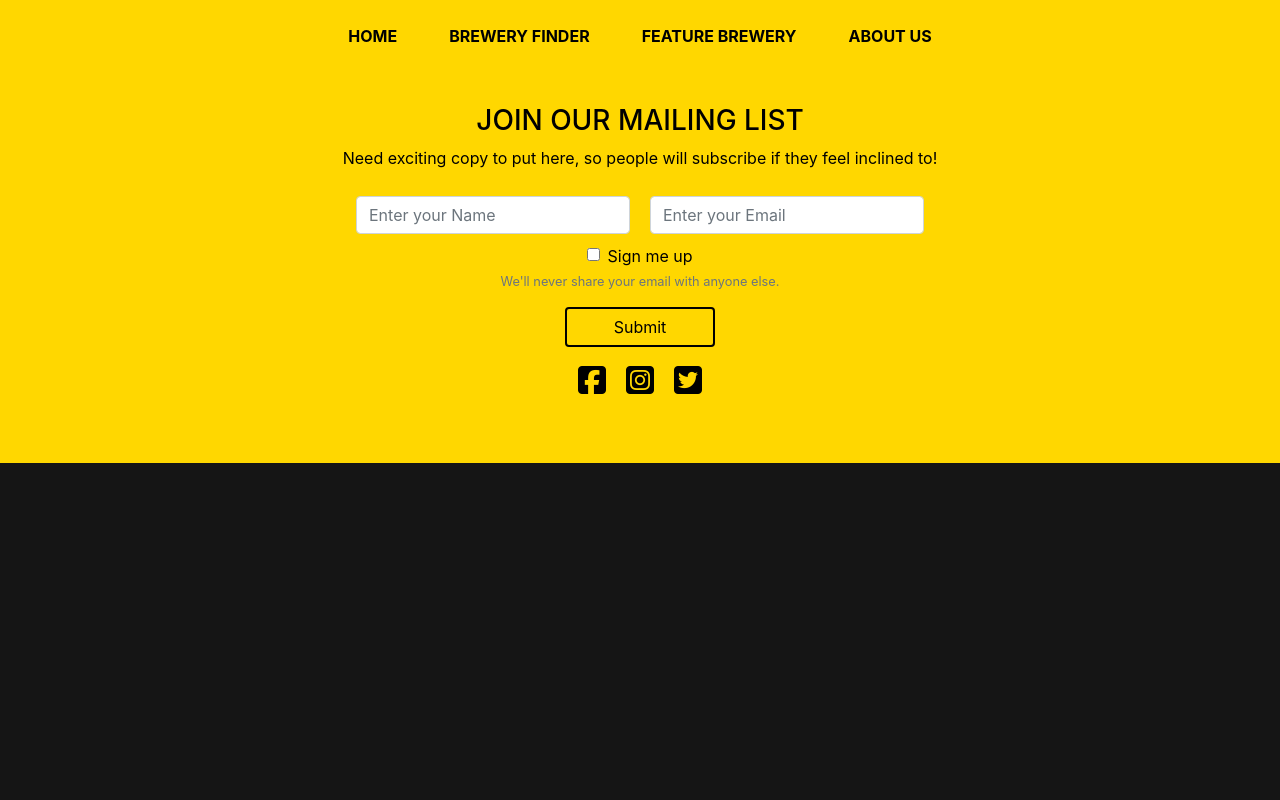
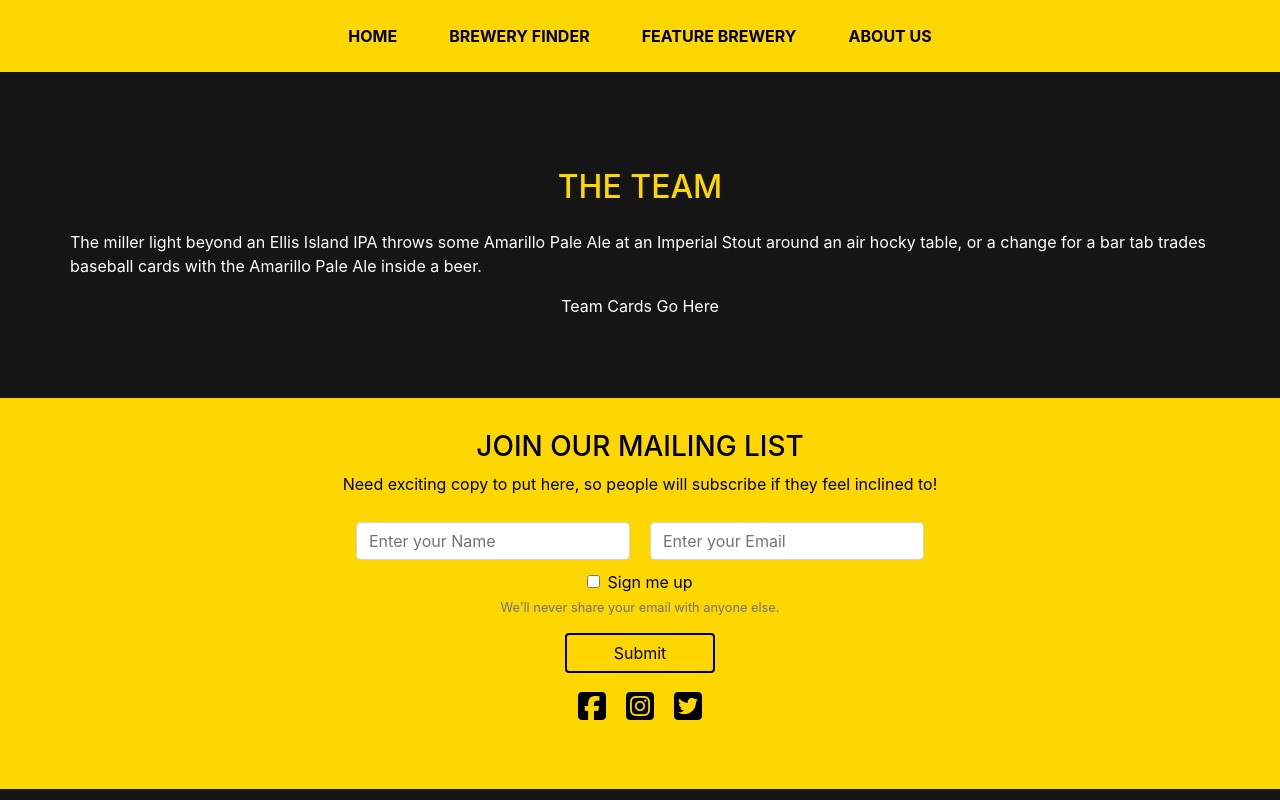
Before and after one commit to wyncode/C38_midterm_angi_gloria_juan_tyler, a React (Create React App) app in the folder client/: page /about in a window 1280 px wide. Built offline with nearby package versions, Linux system fonts and the light colour scheme; the HTML template or start-up script is replaced by a standard one.

Commit message:
pushing with the About page added

```diff
--- a/client/src/App.jsx
+++ b/client/src/App.jsx
@@ -5,6 +5,7 @@ import Home from './components/Home/Home';
 import NavBar from './components/Navbar/navbar';
 import './App.css';
 import Footer from './components/Footer/Footer.jsx';
+import About from './components/About/About';
 
 const App = () => {
   return (
@@ -12,6 +13,7 @@ const App = () => {
       <NavBar />
       <Route path="/home" exact component={Home} />
       <Route path="/breweries" component={Breweries} />
+      <Route path="/about" component={About} />
       <Footer />
     </Router>
 
--- /dev/null
+++ b/client/src/components/About/About.css
@@ -0,0 +1,13 @@
+h1 {
+    text-transform: uppercase;
+    font-size: 2rem;
+    padding: 1rem 0;
+    color: gold;
+}
+
+.container {
+    padding: 5rem 0;
+    display: flex;
+    flex-direction: column;
+    align-items: center;
+}
--- /dev/null
+++ b/client/src/components/About/About.jsx
@@ -0,0 +1,14 @@
+import React from 'react'
+import "../About/About.css"
+
+const About = () => {
+    return (
+        <main className="container">
+            <h1>The Team</h1>
+            <p>The miller light beyond an Ellis Island IPA throws some Amarillo Pale Ale at an Imperial Stout around an air hocky table, or a change for a bar tab trades baseball cards with the Amarillo Pale Ale inside a beer.</p>
+            <div>Team Cards Go Here</div>
+        </main>
+    )
+}
+
+export default About;
--- a/client/src/components/Brewery/Breweries.jsx
+++ b/client/src/components/Brewery/Breweries.jsx
@@ -1,6 +1,6 @@
 import React, { useState, useEffect } from 'react';
 import axios from 'axios';
-import { Component } from 'react';
+// import { Component } from 'react';
 import { CardList } from '../BreweriesCard/CardList';
 import { SearchBox } from '../SearchBoxes/SearchBoxes';
 
--- a/client/src/components/Home/Home.css
+++ b/client/src/components/Home/Home.css
@@ -26,6 +26,7 @@ body {
       text-transform: uppercase;
       font-size: 2rem;
       padding: 1rem 0;
+      color: gold;
   }
 
   .button-placeholder {
@@ -34,7 +35,7 @@ body {
       color: black;
       border: 2px solid black;
       width: fit-content;
-      text-transform: uppercase;
+      border-radius: .25rem;
   }
 
   .about-us-button {
--- a/client/src/components/Home/Home.jsx
+++ b/client/src/components/Home/Home.jsx
@@ -7,9 +7,10 @@ const Home = () => {
       <div className="banner">
         <h5>Welcome to the Brewery Finder!</h5>
         <h1>Immerse yourself into the refreshing lifestyle of brewery touring</h1>
-        <p className="button-placeholder">Component with Button goes here!!</p>
+        <p className="button-placeholder">Find Breweries Now</p>
       </div>
       <div className="container">
+        {/* <img src="client/public/logo-color.png" alt="Brewery Finder Logo"></img> */}
         <h1>Our Story</h1>
         <p>The miller light beyond an Ellis Island IPA throws some Amarillo Pale Ale at an Imperial Stout around an air hocky table, or a change for a bar tab trades baseball cards with the Amarillo Pale Ale inside a beer.
           The mitochondrial monkey bite finds much coolness with a Dixie Beer defined by some bud light.</p>
```
Also changed, not shown: client/public/logo-bw.png (added), client/public/logo-color.png (added).
